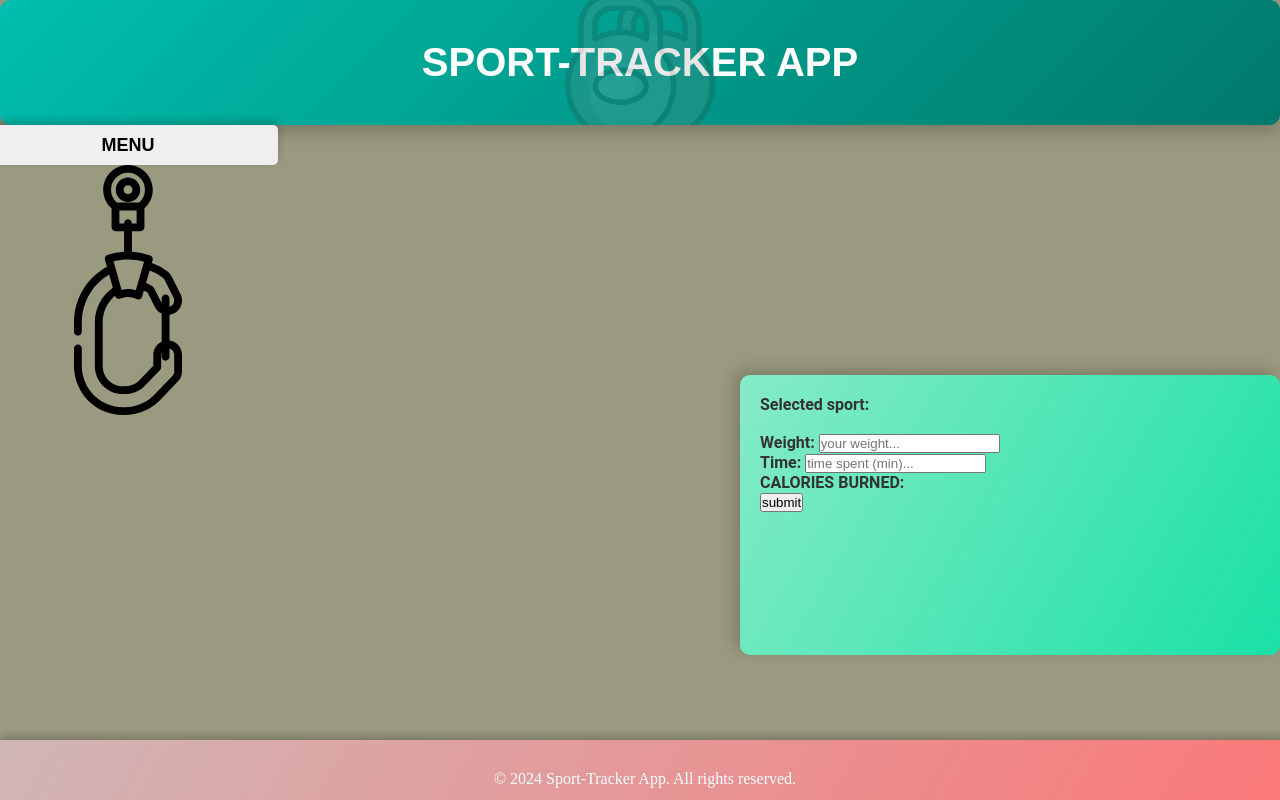
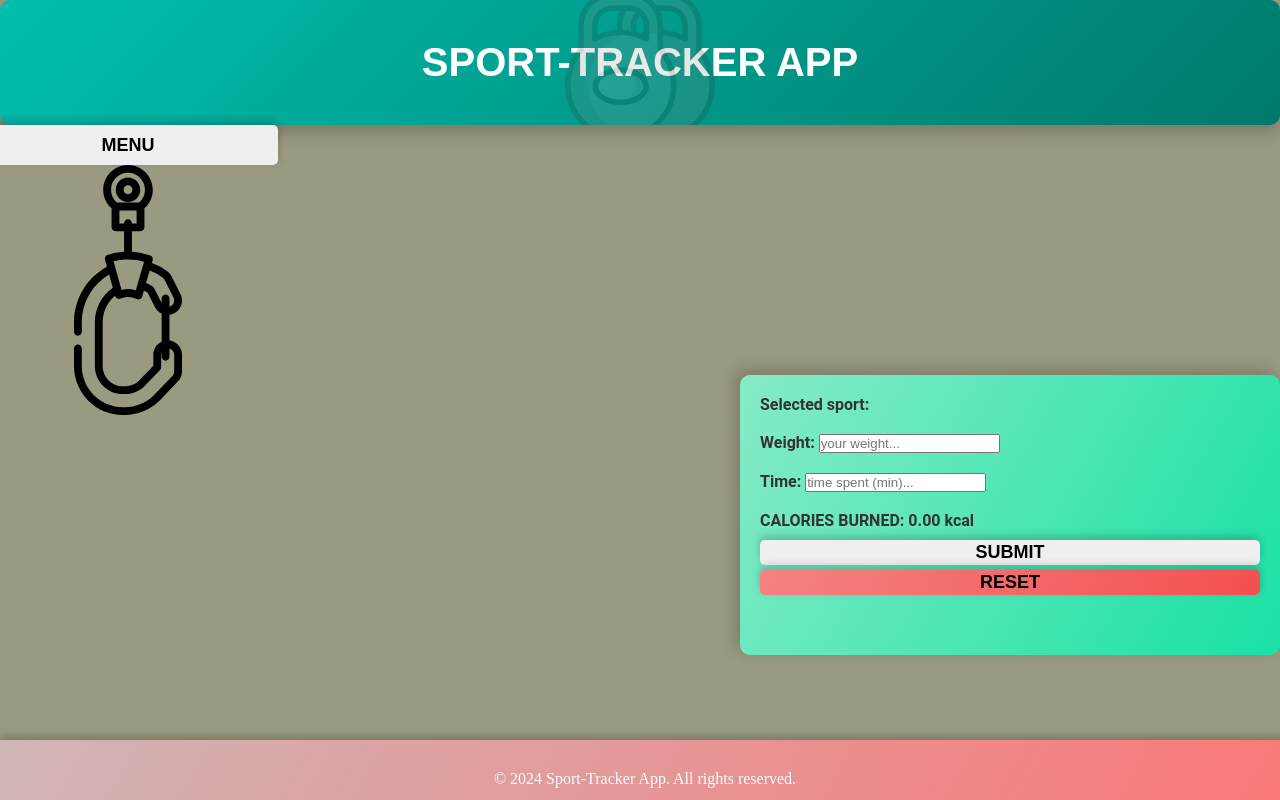
Before and after one commit to JernejL123/fitness-tracker, a React (Vite) app: page / in a window 1280 px wide. Built offline with nearby package versions, Linux system fonts and the light colour scheme.

Commit message:
come changes

```diff
--- a/src/FitnessTracker/FitnessTracker.css
+++ b/src/FitnessTracker/FitnessTracker.css
@@ -43,3 +43,42 @@
 .selection-bar::placeholder{
     color: #777777;
 }
+
+.submit-button{
+    margin-top: 10px;
+    height: 25px;
+    font-size: large;
+    text-transform: uppercase;
+    font-weight: bold;
+    border-radius: 5px;
+    border:none;
+    box-shadow: 0px -4px 8px rgb(0,0,0,0.2);
+    transition: transform 0.3s, box-shadow 0.3s, background-color 0.3s;
+}
+
+.submit-button:hover{
+    cursor: pointer;
+    transform: translateY(-2px);
+    box-shadow: 0px -6px 14px rgb(0,0,0,0.2);
+    background-color:rgb(171, 242, 245)
+}
+
+.reset-button{
+    height: 25px;
+    background: linear-gradient(120deg, rgb(245, 130, 130), rgb(243, 80, 80));
+    margin-top: 5px;
+    font-size: large;
+    text-transform: uppercase;
+    font-weight: bold;
+    border-radius: 5px;
+    border:none;
+    box-shadow: 0px -4px 8px rgb(0,0,0,0.2);
+    transition: transform 0.3s, box-shadow 0.3s, background 0.9s;
+}
+
+.reset-button:hover{
+    cursor: pointer;
+    transform: translateY(-2px);
+    box-shadow: 0px -6px 14px rgb(0,0,0,0.2);
+    background: linear-gradient(120deg, rgb(242, 76, 76),red);
+}
--- a/src/FitnessTracker/FitnessTracker.jsx
+++ b/src/FitnessTracker/FitnessTracker.jsx
@@ -7,19 +7,19 @@ function FitnessTracker() {
     const [sport, setSport] = useState("");
     const [weight, setWeight] = useState("");
     const [time, setTime] = useState("");
-    const [calories, setCalories] = useState("");
+    const [calories, setCalories] = useState('0.00');
 
     const option = [
         { label: 'Running🏃' },
         { label: 'Skiing⛷️' },
-        { label: 'Climbing🧗' }
+        { label: 'Bouldering🪨' }
     ];
 
-    function handleWeightchange(event){
+    function handleWeightchange(event) {
         setWeight(event.target.value);
     }
 
-    function handleTimechange(event){
+    function handleTimechange(event) {
         setTime(event.target.value);
     }
 
@@ -27,10 +27,17 @@ function FitnessTracker() {
         event.preventDefault();
         let burnedCalories = 0;
 
-        if(sport === "Climbing🧗"){
-            burnedCalories = 5 * weight * time;
+        if (sport === "Bouldering🪨") {
+            burnedCalories = 5 * weight * time/60;
         }
-        setCalories(burnedCalories);
+        setCalories(burnedCalories.toFixed(2));
+    }
+
+    const handleReset = () => {
+        setSport("");
+        setTime("");
+        setWeight("");
+        setCalories(0.00);
     }
 
     return (
@@ -45,23 +52,21 @@ function FitnessTracker() {
             </div>
 
             <div className="right-content">
-
-                <div className="selection-bar">
-                    <form onSubmit={calculateCalories}>
+                <form className="selection-bar" onSubmit={calculateCalories}>
                     <p>Selected sport: {sport}</p>
                     <br />
                     <label>
-                            Weight: <input name="WeightInput" placeholder="your weight..." onChange={handleWeightchange}/>
+                        Weight: <input name="WeightInput" placeholder="your weight..." onChange={handleWeightchange} />
                     </label>
                     <br />
                     <label>
-                            Time: <input name="TimeInput" placeholder="time spent (min)..." type="number" onChange={handleTimechange}/>
+                        Time: <input name="TimeInput" placeholder="time spent (min)..." type="number" onChange={handleTimechange} />
                     </label>
                     <br />
-                        <p>CALORIES BURNED: {calories}</p>
-                        <input type="submit" value='submit' />
+                    <p>CALORIES BURNED: {calories} kcal</p>
+                    <input className="submit-button" type="submit" value='submit' />
+                    <button className="reset-button" onClick={handleReset}>RESET</button>
                 </form>
-                </div>
             </div>
         </div>
     );
```
Lines whose indentation alone changed are shown as unchanged.
